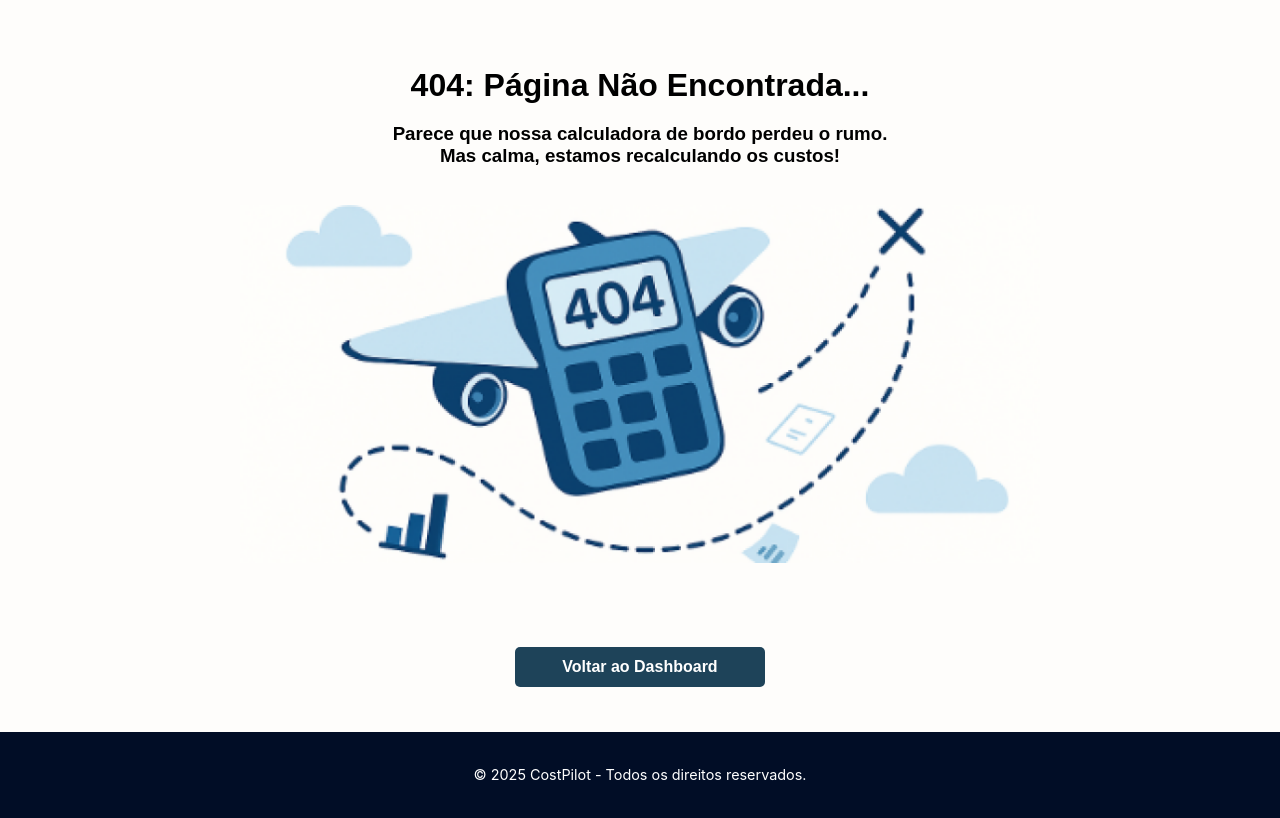
After one commit to codebox-solutions/CostPilot, a PHP site: page /error404.php in a window 1280 px wide. The commit adds this page. Run offline with PHP 8.4, Linux system fonts and the light colour scheme.

Commit message:
página de error404 feita

```diff
--- /dev/null
+++ b/css/error404.css
@@ -0,0 +1,45 @@
+body {
+    margin: 0;
+    padding: 0;
+    height: 100%;
+    font-family: Arial, sans-serif;
+    background-color: #FEFDFB;
+}
+
+.wrapper {
+    min-height: calc(89vh - 60px);
+    display: flex;
+    flex-direction: column;
+    align-items: center;
+    justify-content: center;
+    text-align: center;
+    padding: 40px 20px;
+}
+
+.hero-section h1 {
+    margin-bottom: 10px;
+}
+
+.imgError img {
+    width: 100vh;
+    height: auto;
+    margin: 20px 0;
+}
+
+.btn {
+    background-color: #1E4359;
+    border: none;
+    padding: 10px 20px;
+    border-radius: 5px;
+    cursor: pointer;
+    margin-top: 60px;
+    width: 250px;
+    height: 40px;
+}
+
+.btn a {
+    color: white;
+    text-decoration: none;
+    font-weight: bold;
+    font-size: 16px;
+}
--- /dev/null
+++ b/error404.php
@@ -0,0 +1,26 @@
+<!DOCTYPE html>
+<html lang="en">
+<head>
+    <meta charset="UTF-8">
+    <meta name="viewport" content="width=device-width, initial-scale=1.0">
+    <title>CostPilot</title>
+    <link rel="stylesheet" href="css/error404.css">
+</head>
+<body>
+    <div class="wrapper">
+        <div class="hero-section">
+            <h1>404: Página Não Encontrada...</h1>
+            <h3>Parece que nossa calculadora de bordo perdeu o rumo.<br>
+                Mas calma, estamos recalculando os custos!</h3>
+            <div class="imgError">
+                <img src="img/404error.png" alt="error404">
+            </div>
+            <button class="btn">
+                <a href="#">Voltar ao Dashboard</a>
+            </button>
+        </div>
+    </div>
+
+</body>
+ <?php include_once 'footerLogin.php'; ?>
+</html>
--- /dev/null
+++ b/footerLogin.php
@@ -0,0 +1,44 @@
+<footer class="footer">
+
+    <p>© 2025 CostPilot - Todos os direitos reservados.</p>
+</footer>
+
+<style>
+    .footer {
+        width: 100%;
+        background-color: #010D26;
+        padding: 20px 0;
+        text-align: center;
+        color: #ffffff;
+        font-family: 'Inter', sans-serif;
+        font-size: 0.9rem;
+    }
+
+    .footer-columns {
+        display: flex;
+        justify-content: space-around;
+        margin-top: 20px;
+    }
+
+    .footer-section {
+        padding: 20px;
+        margin: 0;
+        flex: 1;
+    }
+
+    .footer-section h3 {
+        margin-bottom: 10px;
+        font-size: 1.2rem;
+    }
+
+    .footer-section ul {
+        list-style: none;
+        padding: 0;
+        margin: 0;
+    }
+
+    .footer-section ul li {
+        margin-bottom: 5px;
+    }
+
+    </style>
--- a/index.php
+++ b/index.php
@@ -16,7 +16,7 @@ include 'navbar.php';
 
     <div class="hero-section">
         <h1>CostPilot, descomplicando seu cálculo de finanças</h1>
-        <p>Transformamos números em decisões estratégicas. Descubra como nossa tecnologia calcula o preço ideal e projeta seu crescimento.</p>
+        <h3>Transformamos números em decisões estratégicas. Descubra como nossa tecnologia calcula o preço ideal e projeta seu crescimento.</h3>
     </div>
 
     <div>
```
Also changed, not shown: conexao.php (+4 -4 lines), img/404error.png (added).
